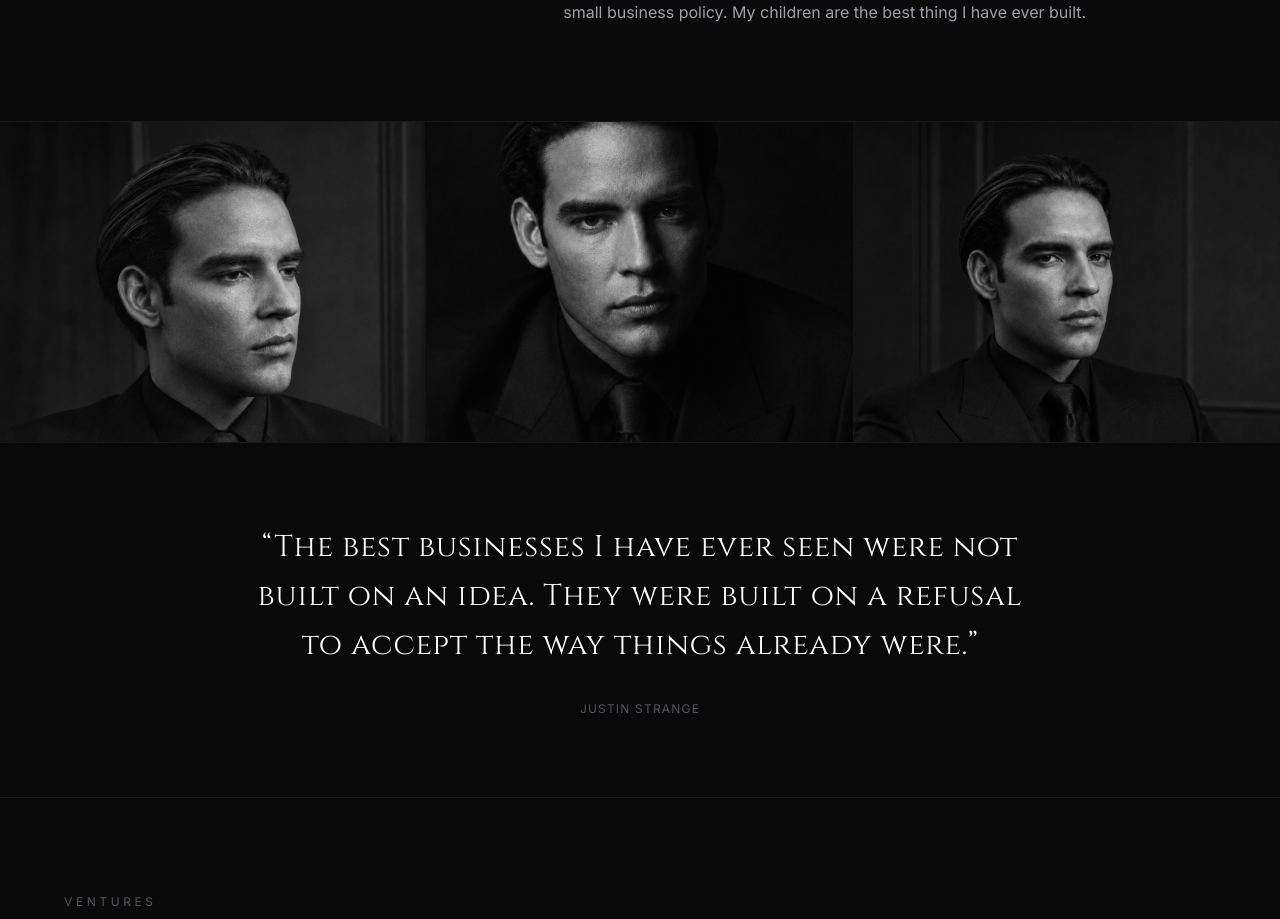
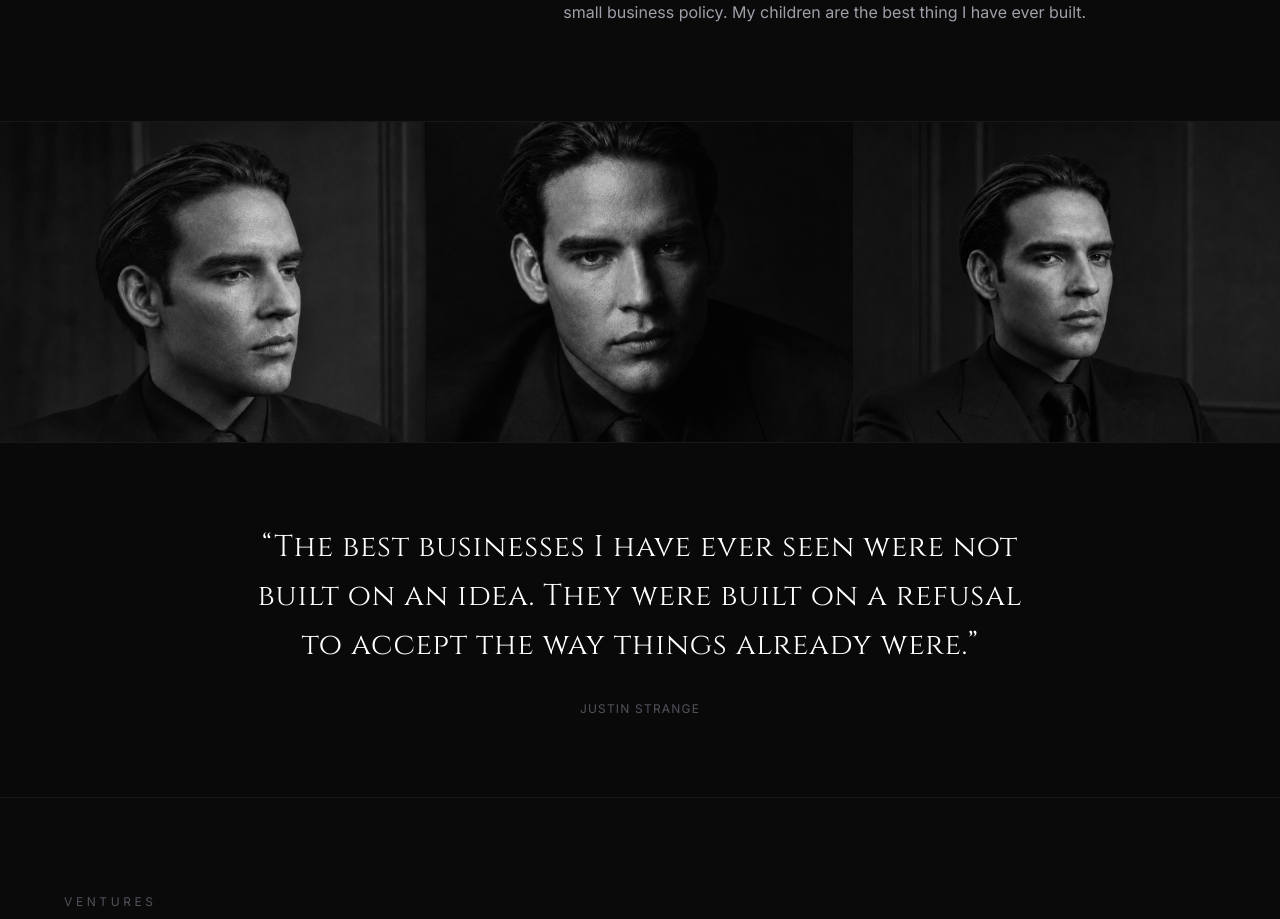
Before and after one commit to justinarstrange-commits/Justin-strange-site, a Next.js app: page / in a window 1280 px wide. Shown: the part 1680-2599 px from the top of the page. Built offline with nearby package versions, Linux system fonts and the light colour scheme; no server answers.

Commit message:
Raise crop on middle portrait to hide mouth

```diff
--- a/app/page.tsx
+++ b/app/page.tsx
@@ -360,7 +360,7 @@ export default function Home() {
               alt="Justin Strange"
               fill
               className="object-cover grayscale"
-              style={{ objectPosition: "center 40%" }}
+              style={{ objectPosition: "center 20%" }}
             />
           </div>
           <div className="relative overflow-hidden">
```
